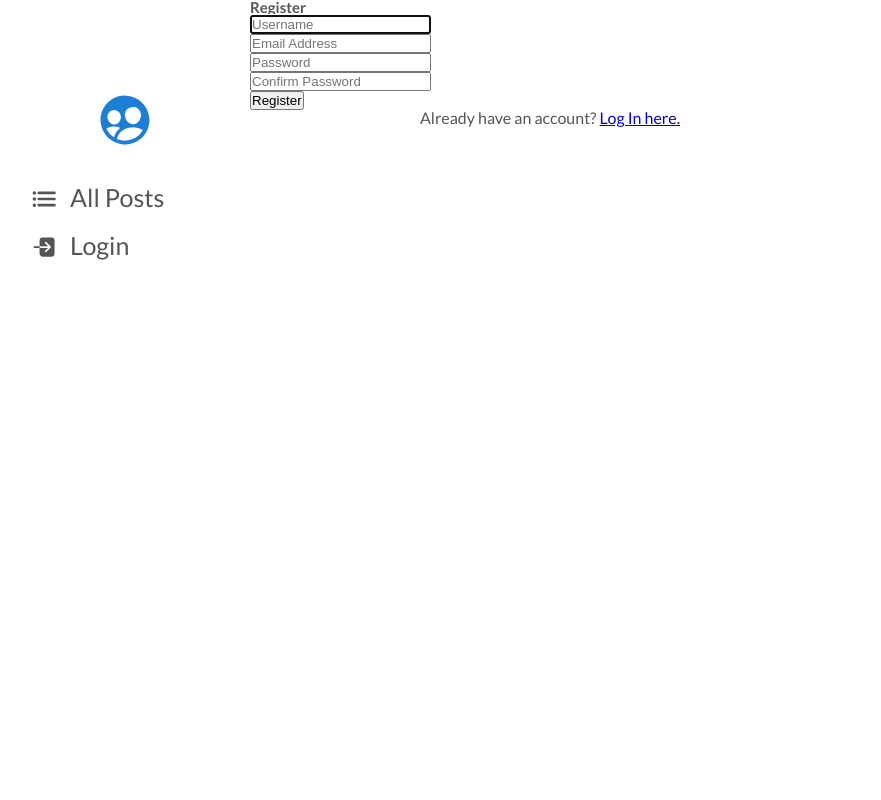
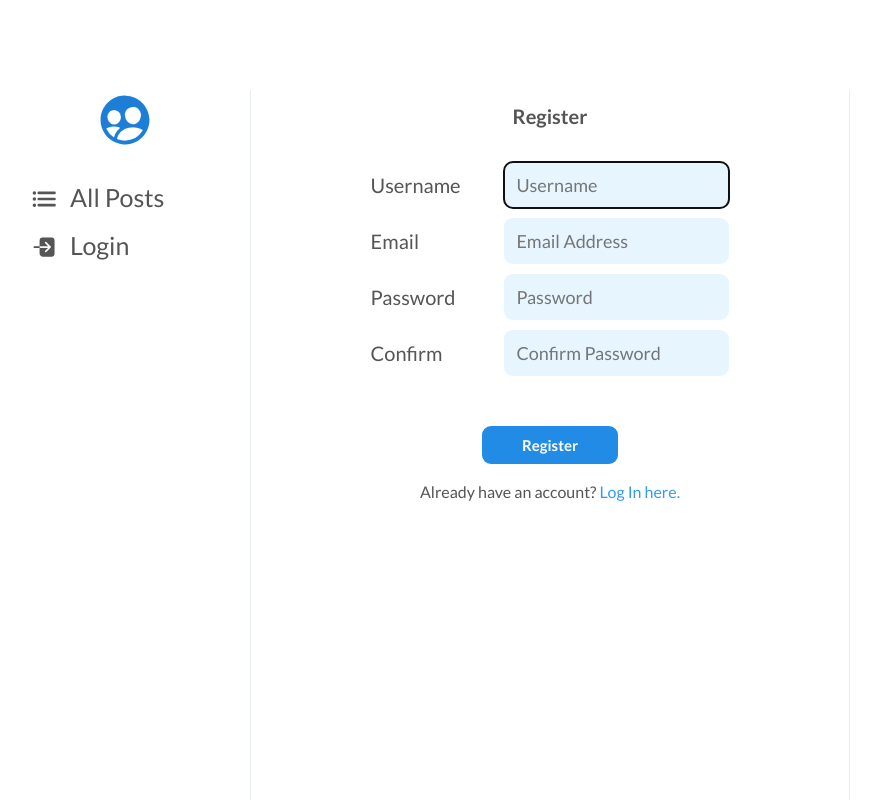
Before and after one commit to nicolodijunior/network, a Django app: page /register in a window 1280 px wide. Shown: the whole page, without its empty margins (215-1096 px from the left). Run offline with Django 3.2, Linux system fonts and the light colour scheme.

Commit message:
Register screen css complete

```diff
--- a/network/static/network/styles.css
+++ b/network/static/network/styles.css
@@ -319,7 +319,7 @@ main h1 {
 
 /* GENERAL FORM */
 
-.login_area {
+.log_area {
     width: auto;
     margin-top: 9rem;
     border-left: 0.1rem solid #e6ecf0;
--- a/network/templates/network/login.html
+++ b/network/templates/network/login.html
@@ -1,14 +1,14 @@
 {% extends "network/layout.html" %}
 
 {% block body %}
-<div class="login_area">
+<div class="log_area">
     <h1 class="log">Login CS 50cial Media</h1>
     {% if message %}
         <div>{{ message }}</div>
     {% endif %}
         <form class="log_form" action="{% url 'login' %}" method="post">
             <div class="form-outer">
-            {% csrf_token %}
+                {% csrf_token %}
                 <div class="form-container">
                     <label for="username">Username </label>
                     <input autofocus class="log_info" type="text" name="username" id="username" placeholder="Username">
--- a/network/templates/network/register.html
+++ b/network/templates/network/register.html
@@ -1,35 +1,31 @@
 {% extends "network/layout.html" %}
 
 {% block body %}
-<div class="register_area">
+<div class="log_area">
+    <h1 class="log">Register</h1>
     {% if message %}
         <div>{{ message }}</div>
     {% endif %}
-    <div class="register_header">
-        <h2>Register</h2>
-    </div>
-    <div class="register_form">
-        <div class="form">
-            <form action="{% url 'register' %}" method="post">
+        <form action="{% url 'register' %}" method="post" class="log_form">
+            <div class="form-outer">
                 {% csrf_token %}
-                <div class="form-group">
-                    <input class="form-control" autofocus type="text" name="username" placeholder="Username">
+                <div class="form-container">
+                    <label for="username">Username</label>
+                    <input class="log_info" autofocus type="text" name="username" placeholder="Username">
+                    <label for="username">Email</label>
+                    <input class="log_info" type="email" name="email" placeholder="Email Address">
+                    <label for="username">Password</label>
+                    <input class="log_info" type="password" name="password" placeholder="Password">
+                    <label for="username">Confirm </label>
+                    <input class="log_info" type="password" name="confirmation" placeholder="Confirm Password">
                 </div>
-                <div class="form-group">
-                    <input class="form-control" type="email" name="email" placeholder="Email Address">
+            </div>
+                <div class="submit">
+                    <input class="post_btn" type="submit" value="Register">
                 </div>
-                <div class="form-group">
-                    <input class="form-control" type="password" name="password" placeholder="Password">
-                </div>
-                <div class="form-group">
-                    <input class="form-control" type="password" name="confirmation" placeholder="Confirm Password">
-                </div>
-                <input class="btn btn-primary" type="submit" value="Register">
-            </form>
-        </div>
-        <div class="form_footer">
-            Already have an account? <a href="{% url 'login' %}">Log In here.</a>
-        </div>
+        </form>
+    <div class="form_footer">
+        Already have an account? <a class="profile_link" href="{% url 'login' %}">Log In here.</a>
     </div>
 </div>
 {% endblock %}
```
Also changed, not shown: network/templates/network/index.html (+5 -3 lines), db.sqlite3.
